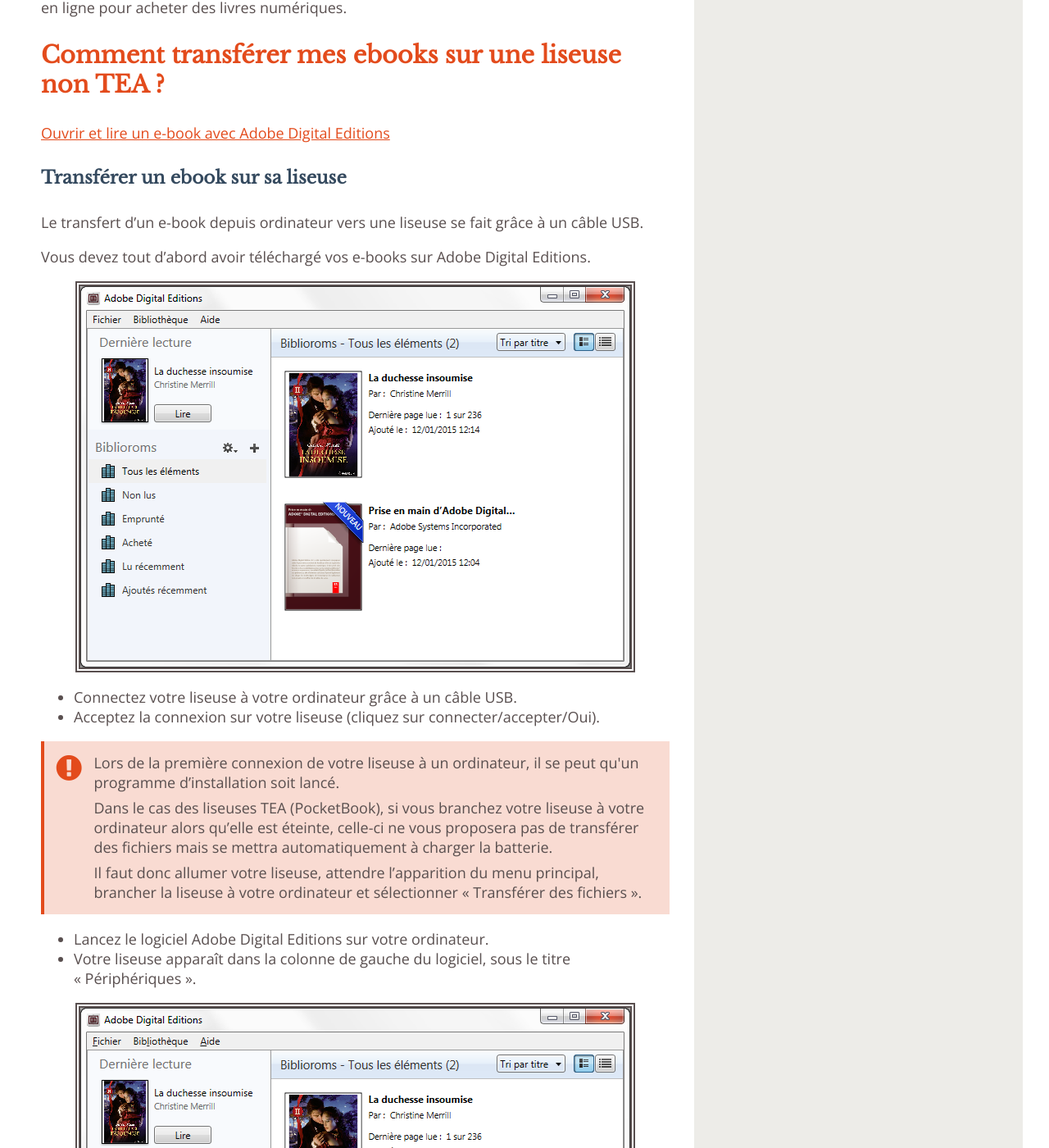
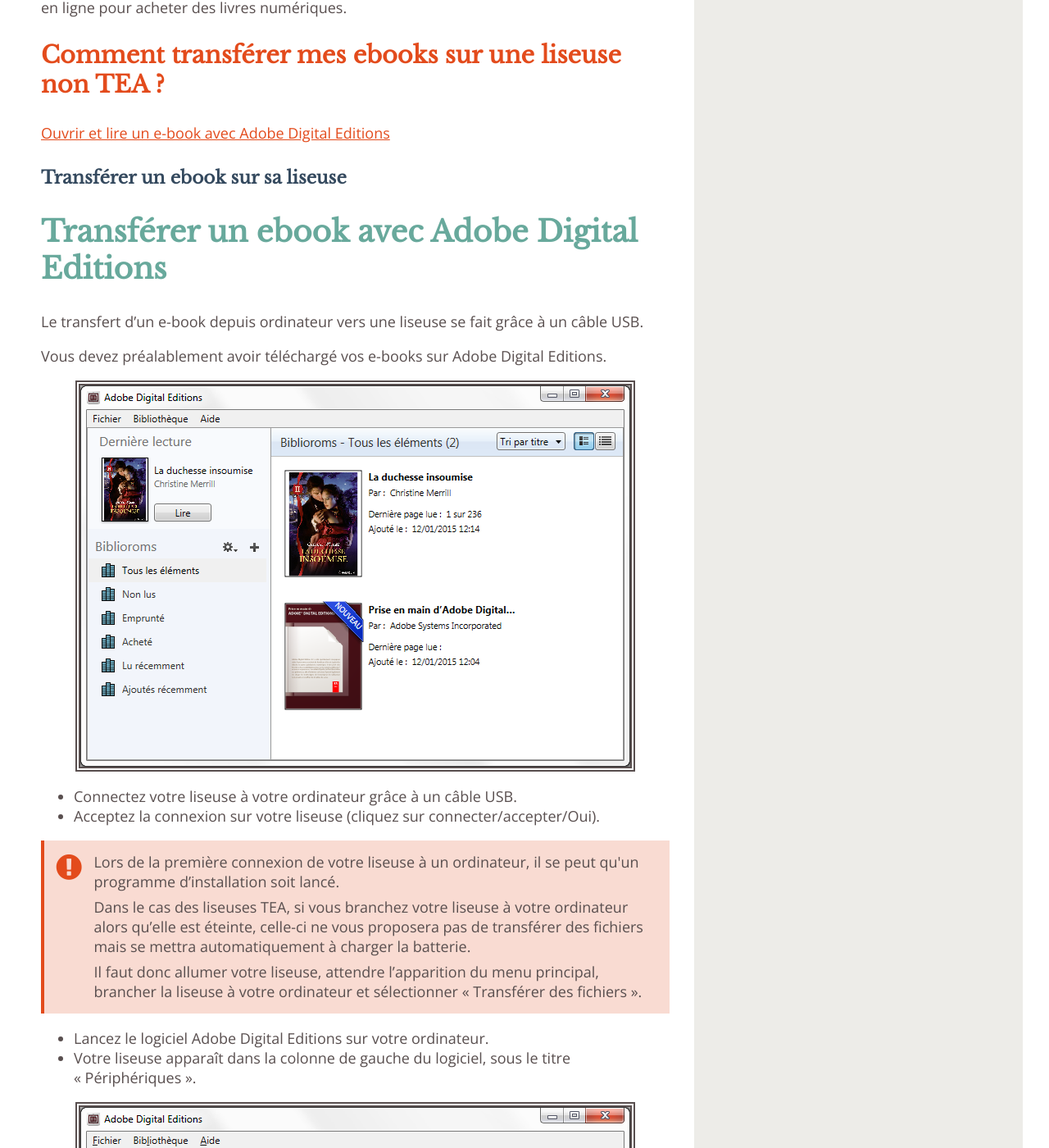
Before and after one commit to TEA-ebook/help-center, a Jekyll site: the page built from _pages/FAQ-lecture.md, in a window 1280 px wide and 1400 px high, scrolled down 981 px. Shown: the whole window at 82% size. Built offline with Jekyll 4.4.1, drawn with Linux system fonts in a browser that asks for light colours; some of the changed text lies outside the part shown.

Commit message:
Ajout titre

```diff
--- a/_includes/transferer-ordinateur-liseuse.md
+++ b/_includes/transferer-ordinateur-liseuse.md
@@ -1,6 +1,11 @@
+
+{% include anchor.html id="transfert-livre" label="Transférer un ebook avec Adobe Digital Editions" %}
+
+## Transférer un ebook avec Adobe Digital Editions
+
 Le transfert d'un e-book depuis ordinateur vers une liseuse se fait grâce à un câble USB.
 
-Vous devez tout d’abord avoir téléchargé vos e-books sur Adobe Digital Editions.
+Vous devez préalablement avoir téléchargé vos e-books sur Adobe Digital Editions.
 
 ![](/images/transferer-ordinateur-liseuse-1.png)
 
@@ -9,7 +14,7 @@
 
 <div class="warningtip">
     <p>Lors de la première connexion de votre liseuse à un ordinateur, il se peut qu'un programme d’installation soit lancé.</p>
-    <p>Dans le cas des liseuses TEA (PocketBook), si vous branchez votre liseuse à votre ordinateur alors qu’elle est éteinte, celle-ci ne vous proposera pas de transférer des fichiers mais se mettra automatiquement à charger la batterie.</p>
+    <p>Dans le cas des liseuses TEA, si vous branchez votre liseuse à votre ordinateur alors qu’elle est éteinte, celle-ci ne vous proposera pas de transférer des fichiers mais se mettra automatiquement à charger la batterie.</p>
     <p>Il faut donc allumer votre liseuse, attendre l’apparition du menu principal, brancher la liseuse à votre ordinateur et sélectionner « Transférer des fichiers ».</p>
 </div>
 
```
Also changed, not shown: other parts of _includes/transferer-ordinateur-liseuse.md (+1 -1 lines).
